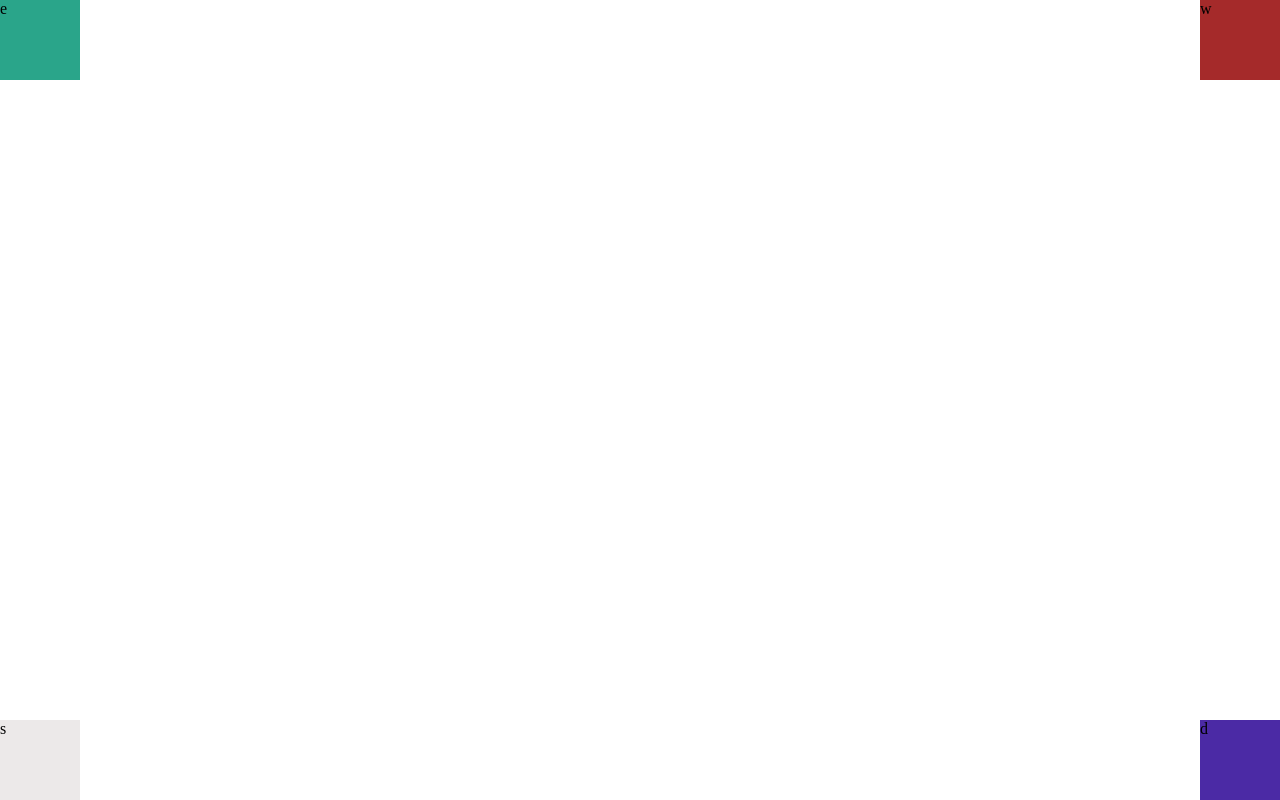
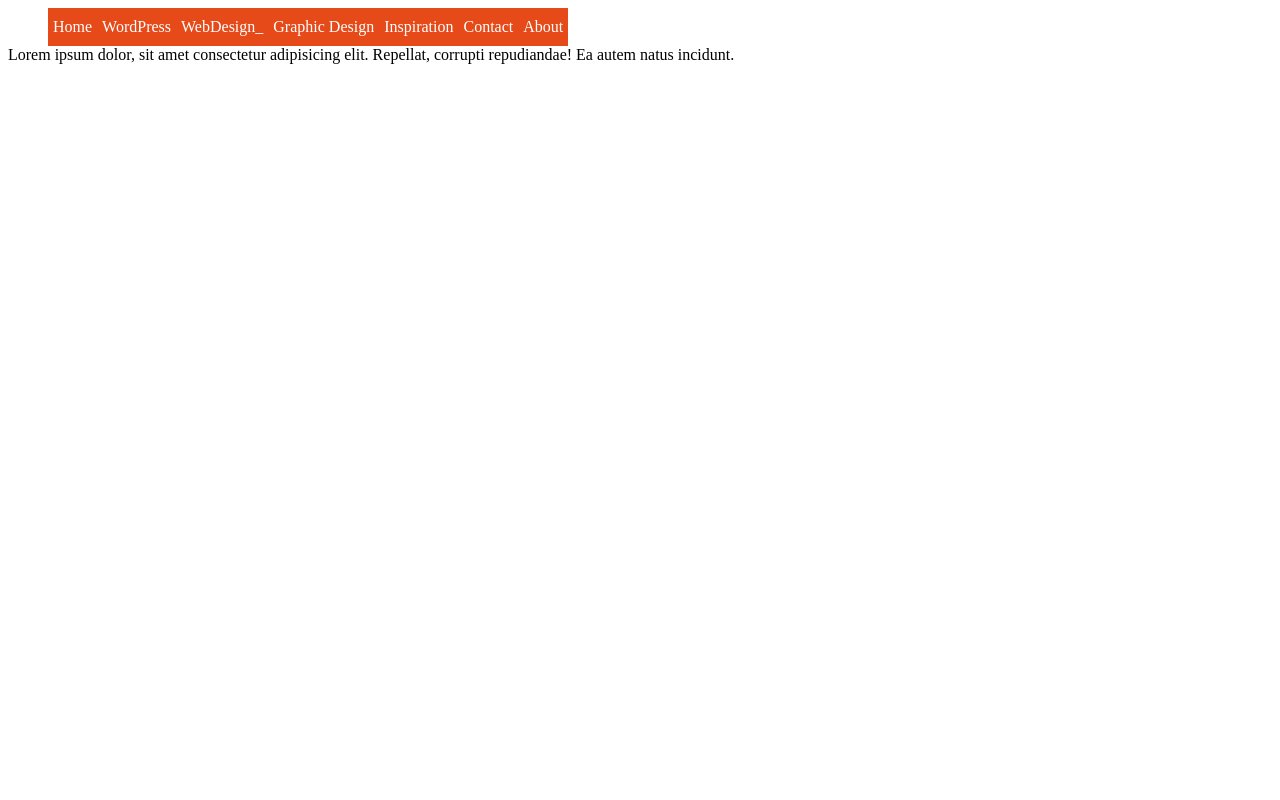
Before and after one commit to Yngvarrson/work, a plain HTML site: page index.html in a window 1280 px wide. Drawn offline with Linux system fonts and the light colour scheme.

Commit message:
First stage

```diff
--- a/index.html
+++ b/index.html
@@ -10,15 +10,26 @@
 
 </head>
 <body>
-    <div >
-    <div class="box fixed top right">w</div>
-    <div class="box fixed top left">e</div>
-    <div class="box fixed bottom right">d</div>
-    <div class="box fixed bottom left">s</div>
-    </div>
 
+    <section>
+<nav clas="nav-container">
+    <ul class="nav-list">
+        <li><a href="#" class="link">Home</a></li>
+        <li><a href="#" class="link">WordPress</a></li>
+        <li><a href="#" class="link">WebDesign_</a></li>
+        <li><a href="#" class="link">Graphic Design</a></li>
+        <li><a href="#" class="link">Inspiration</a></li>
+        <li><a href="#" class="link">Contact</a></li>
+        <li><a href="#" class="link">About</a></li>
+    </ul>
 
+</nav>
+<article>
+Lorem ipsum dolor, sit amet consectetur adipisicing elit. Repellat, corrupti repudiandae! Ea autem natus incidunt.
 
+</article>
+
+    </section>
 
 
 
--- a/style.css
+++ b/style.css
@@ -1,33 +1,18 @@
-.box {
-    width: 80px;
-    height: 80px;
+.nav-list {
+    font-size: 0;
+    white-space: nowrap;
 
 }
-.fixed {
-    position: fixed;
+ul > li {
+    background-color: #e64a19;
+    list-style: none;
+    display: inline-block;
+    font-size: 16px;
+    padding: 10px 5px;
+    color: white;
+
 }
-.left {
-    left: 0
+.link {
+    color: inherit;
+    text-decoration: none;
 }
- .right {
-     right: 0;
- }
- .bottom {
-     bottom: 0;
-
- }
- .top {
-     top:0;
- }
- div:nth-child(1) {
-     background-color: brown;
- }
- div:nth-child(2) {
-    background-color: rgb(42, 165, 138);
-}
-div:nth-child(3) {
-    background-color: rgb(75, 42, 165);
-}
-div:nth-child(4) {
-    background-color: rgb(236, 233, 233);
-}
```
